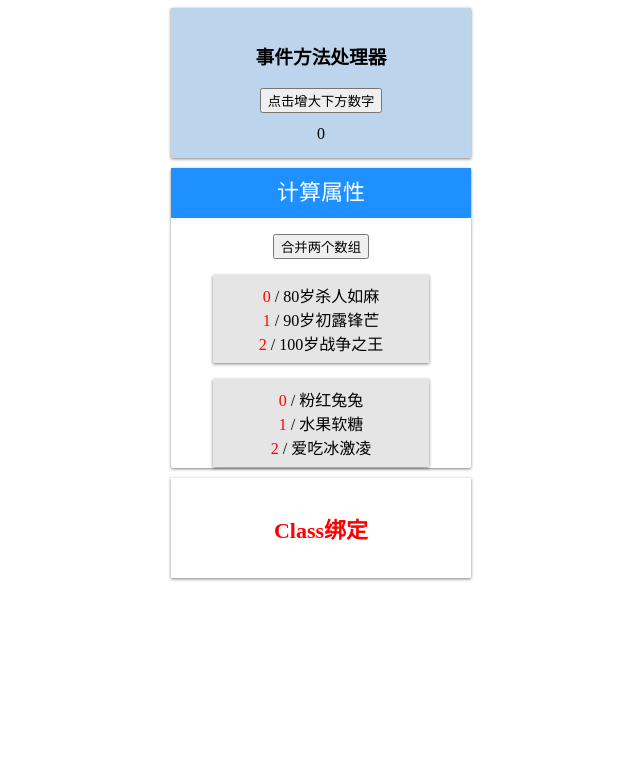
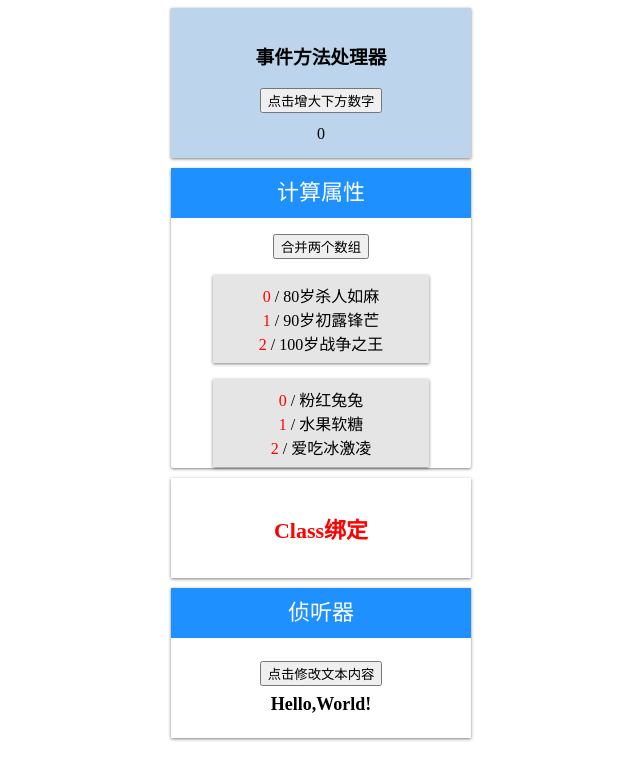
Before and after one commit to ruoton6/vue-base, a Vue app: page / in a window 1280 px wide. Shown: the top 780 px of the page, without its empty margins (319-959 px from the left). Built offline with nearby package versions, Linux system fonts and the light colour scheme.

Commit message:
更新：侦听器

```diff
--- a/src/App.vue
+++ b/src/App.vue
@@ -1,11 +1,13 @@
 <script setup>
-import EventDemo from './components/EventDemo.vue'
-import ComputedDemo from './components/ComputedDemo.vue'
-import ClassDemo from './components/ClassDemo.vue'
+import EventDemo from './components/EventDemo.vue';
+import ComputedDemo from './components/ComputedDemo.vue';
+import ClassDemo from './components/ClassDemo.vue';
+import WatchDemo from './components/WatchDemo.vue';
 </script>
 
 <template>
   <EventDemo />
   <ComputedDemo />
   <ClassDemo />
+  <WatchDemo />
 </template>
--- /dev/null
+++ b/src/components/WatchDemo.vue
@@ -0,0 +1,79 @@
+<template>
+    <div class="watch-wrapper">
+        <div class="watch-title">
+            侦听器
+        </div>
+        <div class="watch-main">
+            <button @click="updateMessage">点击修改文本内容</button>
+            <div class="watch-message">
+                {{ message }}
+            </div>
+        </div>
+    </div>
+</template>
+
+<script>
+export default {
+    data() {
+        return {
+            message: "Hello,World!",
+            flag: true
+        }
+    },
+    // 函数方法
+    methods: {
+        updateMessage() {
+            if (this.flag) {
+                this.message = "你好，世界！"
+                this.flag = false;
+            } else {
+                this.message = "Hello,World!"
+                this.flag = true;
+            }
+        }
+    },
+    // 侦听器
+    watch: {
+        // 这里的侦听器方法名称必须要和响应式数据对象的名称一样
+        // 比如这里侦听的是 data 中的 message 对象
+        message(newValue, oldValue) {
+            console.log("新值：" + newValue);
+            console.log("旧值：" + oldValue);
+        }
+    }
+}
+</script>
+
+<style>
+.watch-wrapper {
+    height: 150px;
+    width: 300px;
+    box-shadow: 0px 1px 3px rgba(0, 0, 0, .5);
+    margin: 10px auto;
+}
+
+.watch-title {
+    height: 50px;
+    width: 100%;
+    background-color: #1e90ff;
+    color: #ffffff;
+    text-align: center;
+    line-height: 50px;
+    font-size: 22px;
+}
+
+.watch-main {
+    height: 100px;
+    width: 100%;
+    display: flex;
+    justify-content: center;
+    align-items: center;
+    flex-direction: column;
+}
+
+.watch-message {
+    font-size: 18px;
+    font-weight: bold;
+    margin-top: 8px;
+}
+</style>
```
Also changed, not shown: 1 other file (tests, documents, lock files or other folders).
